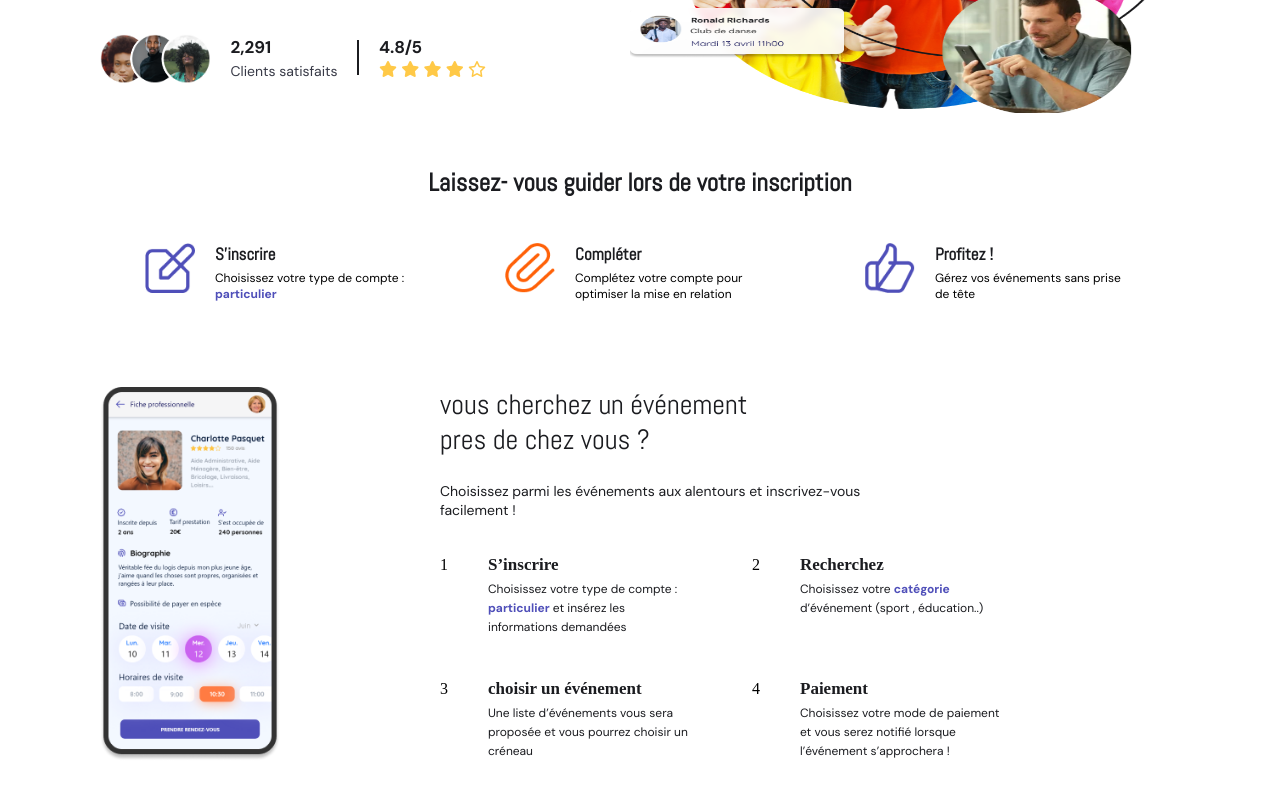
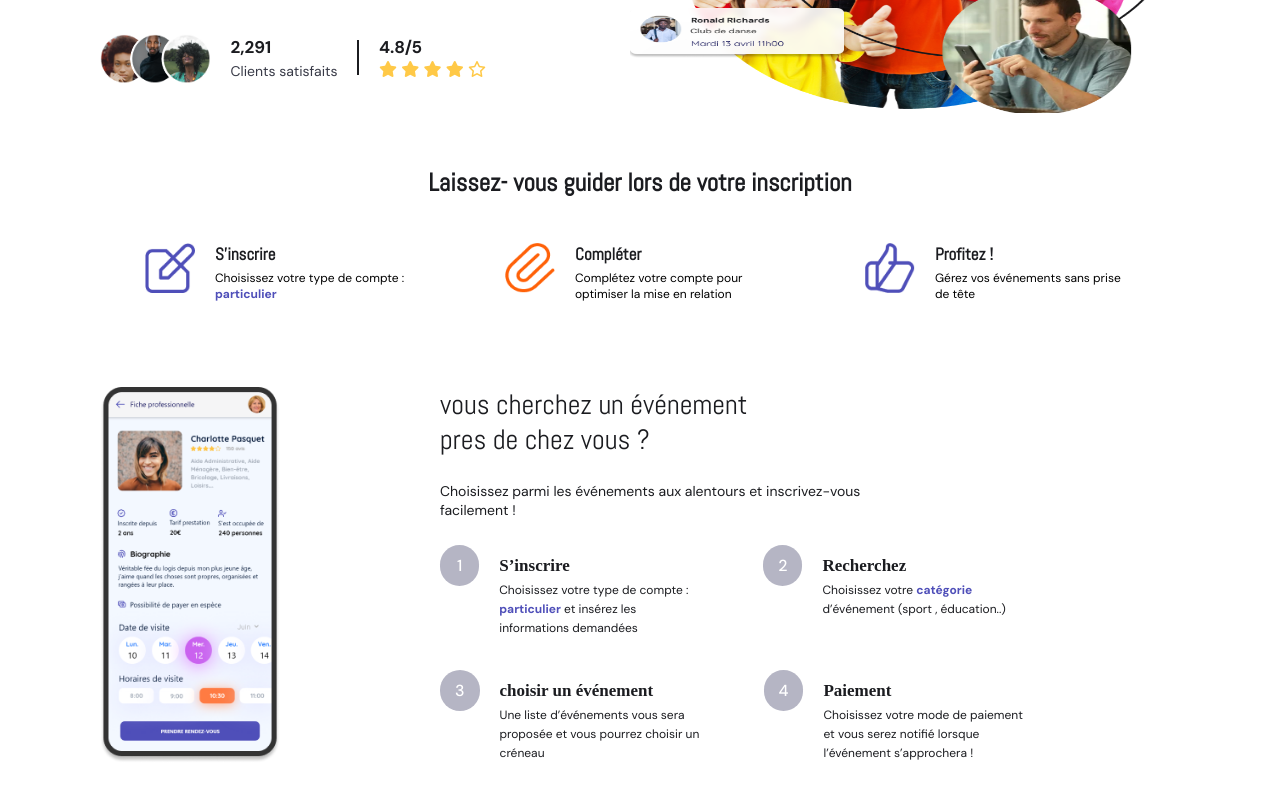
Before and after one commit to Inbach-Yassine/Dashboard, a plain HTML site: page index.html in a window 1280 px wide. Shown: the part 407-1207 px from the top of the page. Drawn offline with Linux system fonts and the light colour scheme.

Commit message:
Modification for css

```diff
--- a/index.css
+++ b/index.css
@@ -247,6 +247,20 @@ body {
     align-items: baseline;
     column-gap: 20px;
 }
-.thirt-partie .container-box .groups .box .para p{
+.thirt-partie .container-box .groups .box .para p,
+.thirt-partie .container-box .groups .box .para{
    width: 200px;
+   margin-left: 0;
 }
+.thirt-partie .container-box .groups .box > span{
+   font-weight: 500;
+    font-family: "DM Sans", sans-serif;
+    font-size: 16px;
+    padding: 10px 15px;
+    border-radius: 23px;
+    background:#b5b5c4;
+    color: var(--white);
+}
+.thirt-partie .container-box .groups .box:nth-child(1) > span{
+  padding: 10px 17px;
+}
```
